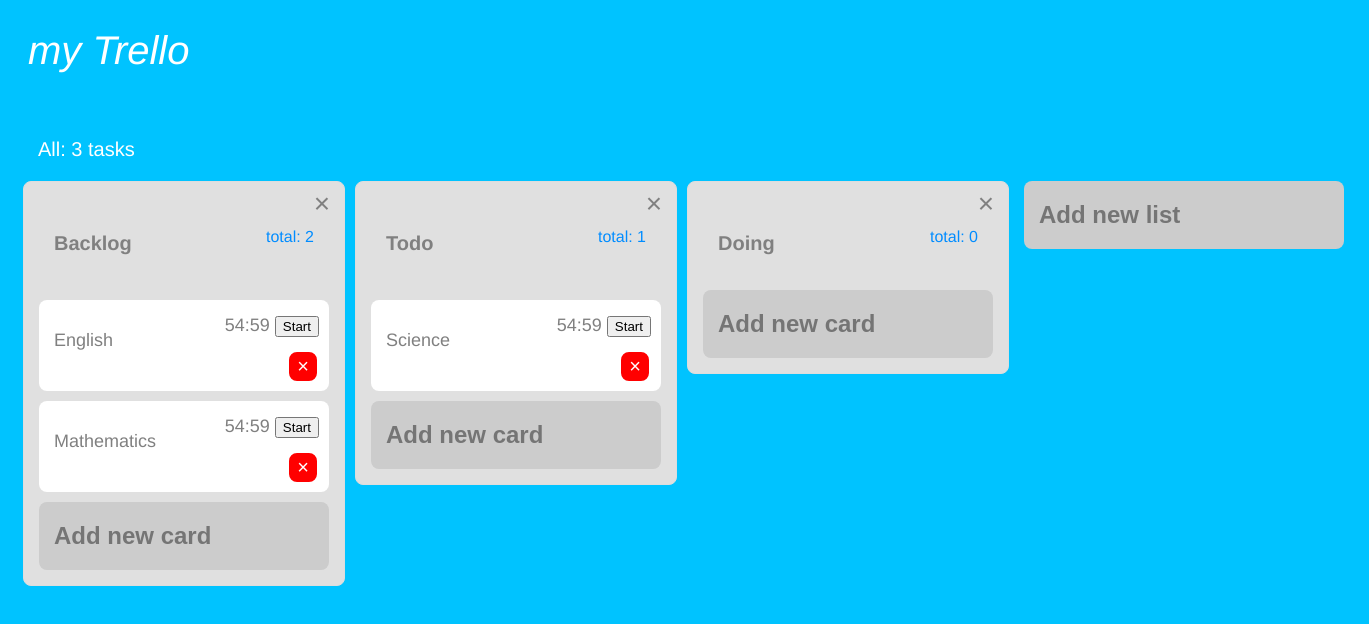
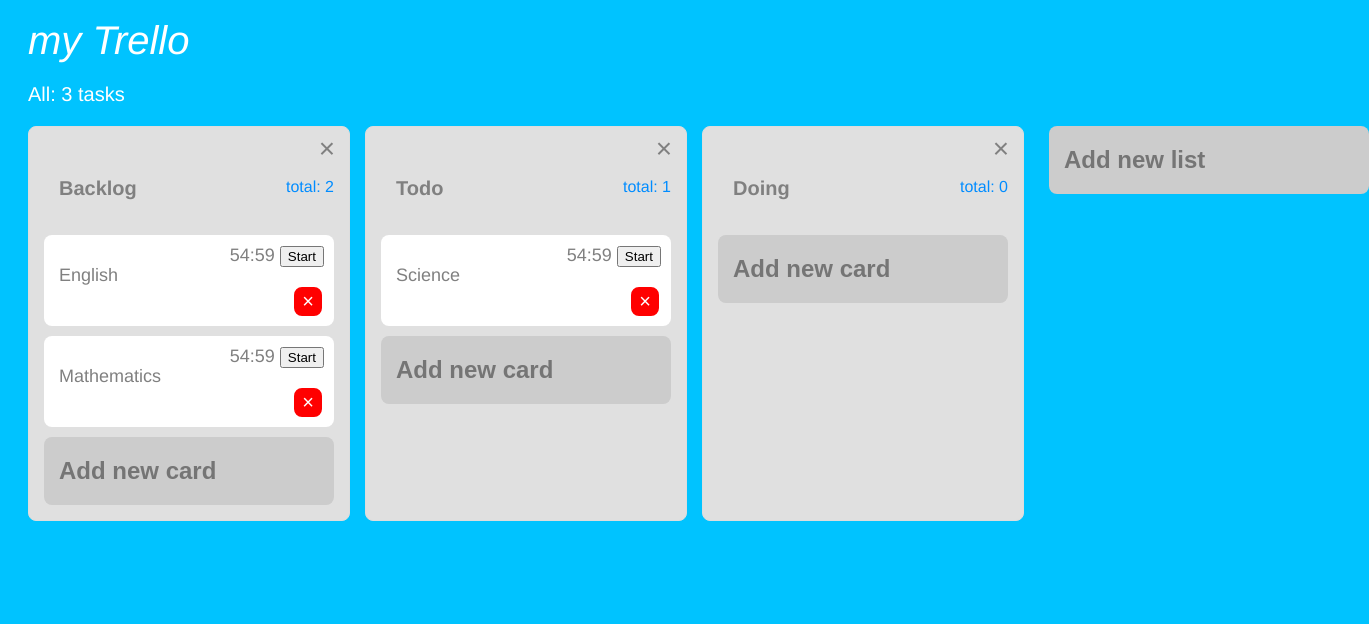
Before and after one commit to torumanabe/my-trello, a Vue app: page / in a window 1280 px wide. Shown: the top 624 px of the page, 1369 px wide, since content can reach past the window. Built offline with nearby package versions, Linux system fonts and the light colour scheme.

Commit message:
margin,padding reform

```diff
--- a/src/components/Board.vue
+++ b/src/components/Board.vue
@@ -54,22 +54,19 @@
 <style scoped>
 header {
   background: rgb(0, 195, 255);
-  height: 70px;
   color: white;
   font-style: italic;
   font-size: 40px;
   text-align: left;
-  padding: 20px;
+  padding: 10px 0 0 20px;
 }
-
 main {
-  padding: 0 10px;
+  padding: 0 20px;
   width: calc(100% - 40px);
   height: 100%;
 }
-
 .info-line {
-  margin: 20px;
+  margin-bottom: 20px;
   font-size: 20px;
   color: white;
 }
--- a/src/components/Card.vue
+++ b/src/components/Card.vue
@@ -12,7 +12,6 @@
 
 <style scoped>
 .card {
-  margin-top: 10px;
   margin-bottom: 10px;
   position: relative;
   display: flex;
--- a/src/components/List.vue
+++ b/src/components/List.vue
@@ -21,12 +21,11 @@
 
 <style scoped>
 .list {
-  margin: 0 5px auto;
+  margin-right:15px;
   position: relative;
   display: inline-block;
   flex-direction: column;
   align-items: flex-start;
-  min-width: 290px;
   width: 290px;
   background-color: #e0e0e0;
   border-radius: 8px;
@@ -47,7 +46,7 @@
 }
 .list-counter {
   color: rgb(0, 140, 255);
-  padding: 15px;
+  padding-top: 20px;
 }
 .deletelist {
   position: absolute;
--- a/src/components/Timer.vue
+++ b/src/components/Timer.vue
@@ -71,7 +71,7 @@
 #timer {
   position: absolute;
   right: 10px;
-  top: 15px;
+  top: 10px;
 }
 .time {
   font-size: 18px;
```
